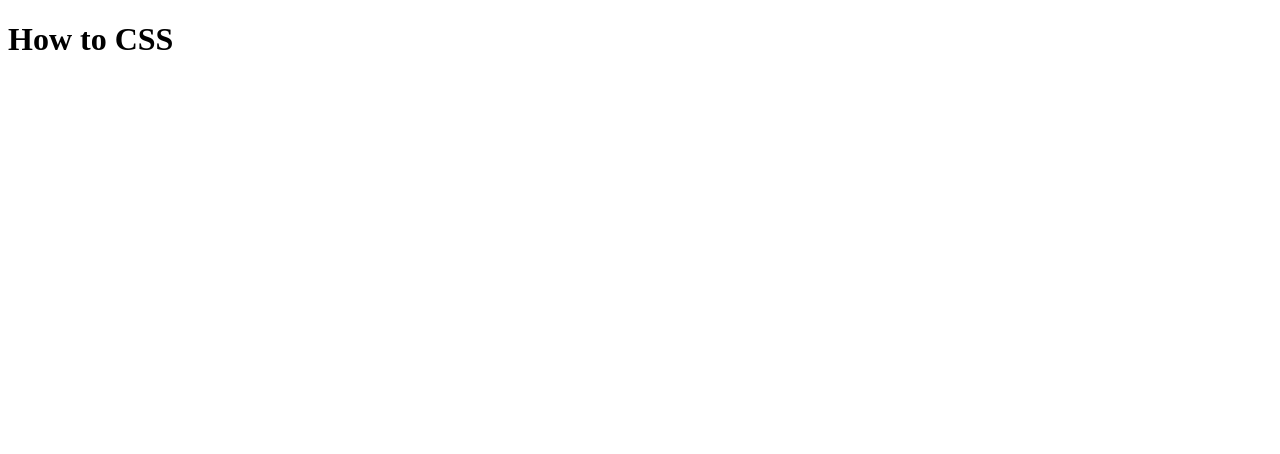
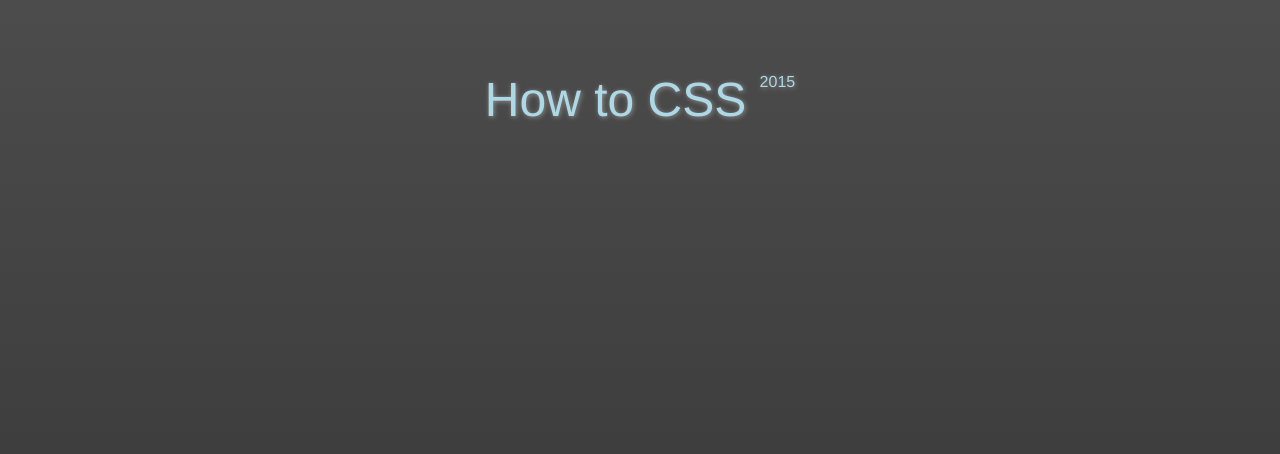
Before and after one commit to webplatformz/howtocss, a plain HTML site: page index.html in a window 1280 px wide. Drawn offline with Linux system fonts and the light colour scheme.

Commit message:
basic styling

```diff
--- a/index.html
+++ b/index.html
@@ -8,7 +8,7 @@
 
 <body>
     <header>
-        <h1>How to CSS</h1>
+        <h1>How to CSS <span>2015</span></h1>
     </header>
 
     <main>
--- a/style.css
+++ b/style.css
@@ -0,0 +1,30 @@
+* {
+    box-sizing: border-box;
+}
+
+html, body {
+    height: 100%;
+    margin: 0;
+}
+
+body {
+    background: linear-gradient(to bottom, rgba(0, 0, 0, 0.7), rgba(0, 0, 0, 0.8));
+}
+
+header {
+    padding: 40px 0 0;
+    text-align: center;
+}
+
+header h1 {
+    font-family: 'Helvetica Neue';
+    font-weight: 200;
+    font-size: 48px;
+    color: lightblue;
+    text-shadow: 1px 1px 5px rgba(255, 255, 255, 0.4);
+}
+
+header h1 span {
+    font-size: 16px;
+    vertical-align: text-top;
+}
```
